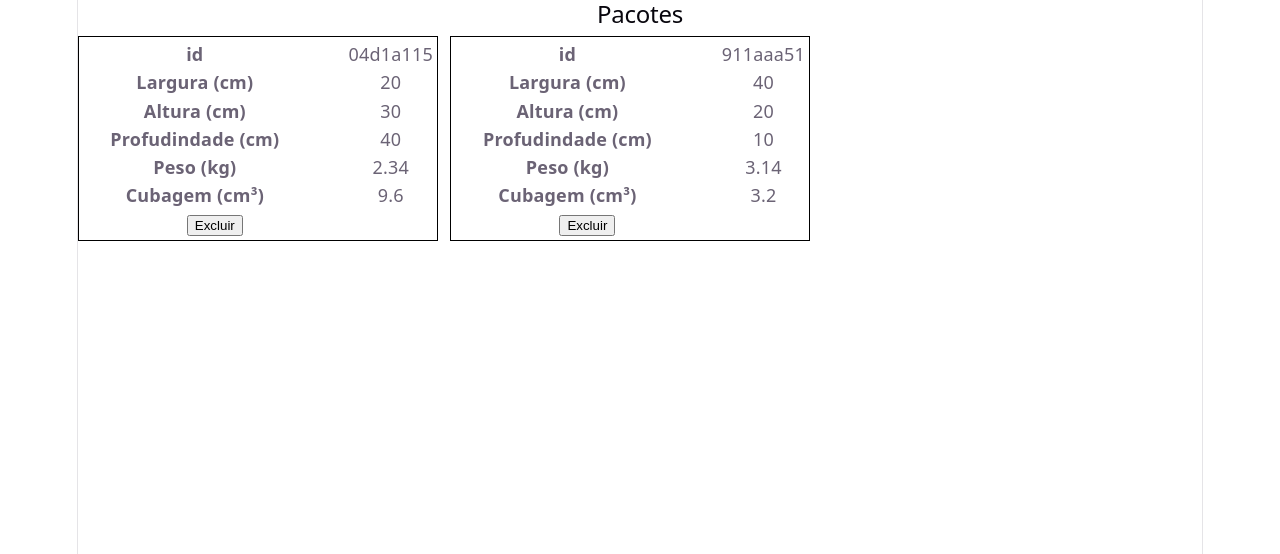
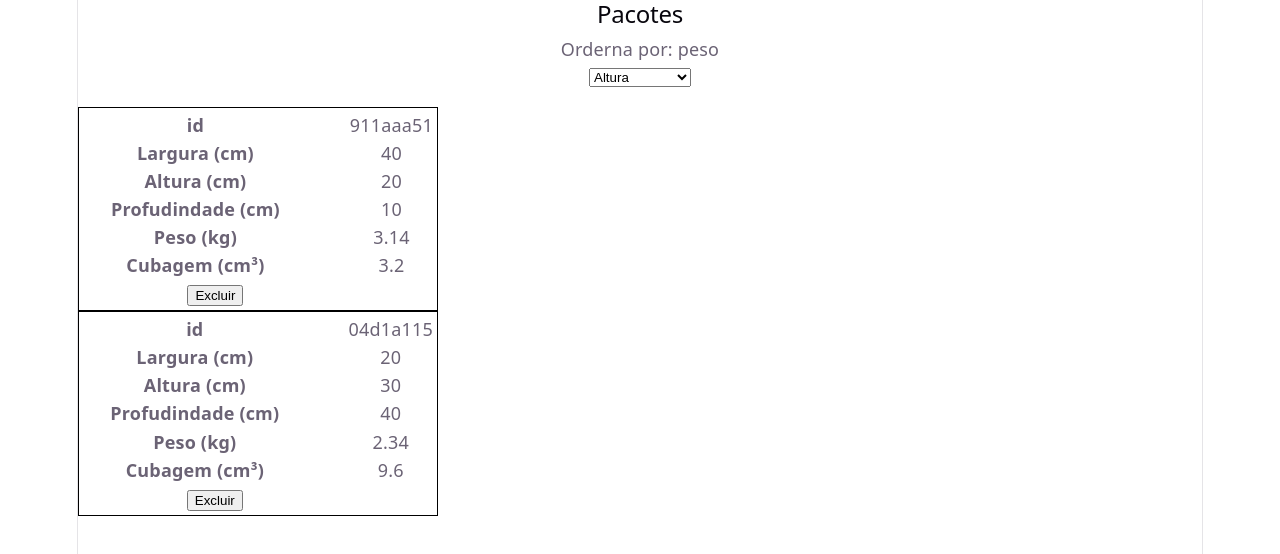
Before and after one commit to ufjf-dcc207/ufjf-dcc207-2026-3-a-atv08-gabriellsouzf, a React (Vite) app: page / in a window 1280 px wide. Shown: the top 554 px of the page. Built offline with nearby package versions, Linux system fonts and the light colour scheme.

Commit message:
adiciona ordencao na listagem

```diff
--- a/src/App.tsx
+++ b/src/App.tsx
@@ -1,4 +1,5 @@
 import './App.css'
+import ListagemDePacotes from './ListagemDePacotes';
 import Pacote from './Pacote'
 import type { PacoteType } from './types'
 import { useState } from 'react';
@@ -28,11 +29,7 @@
   return (
     <section>
       <h2>Pacotes</h2>
-      <div className = 'pacotes'>
-        {pacotes.map(p => (
-            <Pacote pacote={p} key={p.id} acaoExcluir = {excluirPacotes}/>
-            ))}
-      </div>
+      <ListagemDePacotes pacotes={pacotes} acaoExcluir ={excluirPacotes}/>
     </section>
   )
 }
--- /dev/null
+++ b/src/ListagemDePacotes.tsx
@@ -0,0 +1,33 @@
+import { useState } from "react";
+import "./ListagemDePacotes.css";
+import Pacote from "./Pacote";
+import type { PacoteType } from "./types";
+
+type ListagemDePacotesProps = {
+    pacotes: Array<PacoteType>;
+    acaoExcluir: (id: String)=> void;
+}
+export default function ListagemDePacotes({pacotes, acaoExcluir}: ListagemDePacotesProps) {
+    const [ordenacao, setOrdernacao] = useState("peso");
+    function mudaOrdenacao(evento) {
+        setOrdernacao(evento.target.value);
+    }
+    return (
+        <div>
+            <div>Orderna por: {ordenacao}</div>
+            <select onChange = {mudaOrdenacao}>
+                <option value = "Altura">Altura</option>
+                <option value = "Largura">Largura</option>
+                <option value = "Profundidade">Profundidade</option>
+                <option value = "peso">peso</option>
+
+            </select>
+            <dl>
+                {pacotes
+                .sort((x , y)=>y[ordenacao]-x[ordenacao])
+                .map(p => (
+                    <Pacote pacote={p} key={p.id} acaoExcluir = {acaoExcluir}/>
+                ))}
+            </dl>
+        </div>)
+}
```
Also changed, not shown: src/ListagemDePacotes.css (added).
